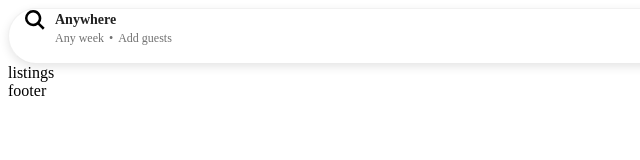
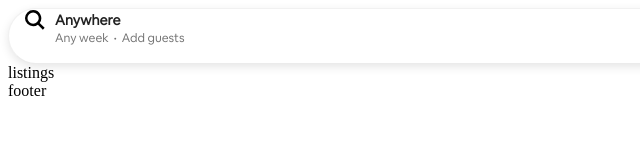
Before and after one commit to teonkajkafon/soc-airbnb-clone, a plain HTML site: page index.html in a window 1280 px wide. Shown: the full height of the page, 0-640 px from the left. Drawn offline with Linux system fonts and the light colour scheme.

Commit message:
Fonts testing

```diff
--- a/style.css
+++ b/style.css
@@ -1,5 +1,5 @@
 @font-face {
-  font-family: 'Cereal Book', sans-serif;
+  font-family: 'Cereal Book';
   font-weight: normal;
   font-style: normal;
   src: url('fonts/Airbnb_Cereal-Book.woff2');
@@ -7,7 +7,7 @@
 }
 
 @font-face {
-  font-family: 'Cereal Medium', sans-serif;
+  font-family: 'Cereal Medium';
   font-weight: 600;
   font-style: normal;
   src: url('/fonts/Airbnb_Cereal-Medium.woff2');
@@ -15,7 +15,7 @@
 }
 
 @font-face {
-  font-family: 'Cereal Bold', sans-serif;
+  font-family: 'Cereal Bold';
   font-weight: 800;
   font-style: normal;
   src: url('/fonts/Airbnb_Cereal-Bold.woff2');
@@ -72,7 +72,7 @@
 }
 
 #searchdetails {
-  font-family: 'Cereal';
+  font-family: 'Cereal Book';
   font-style: normal;
   font-weight: 400;
   display: flex;
```
